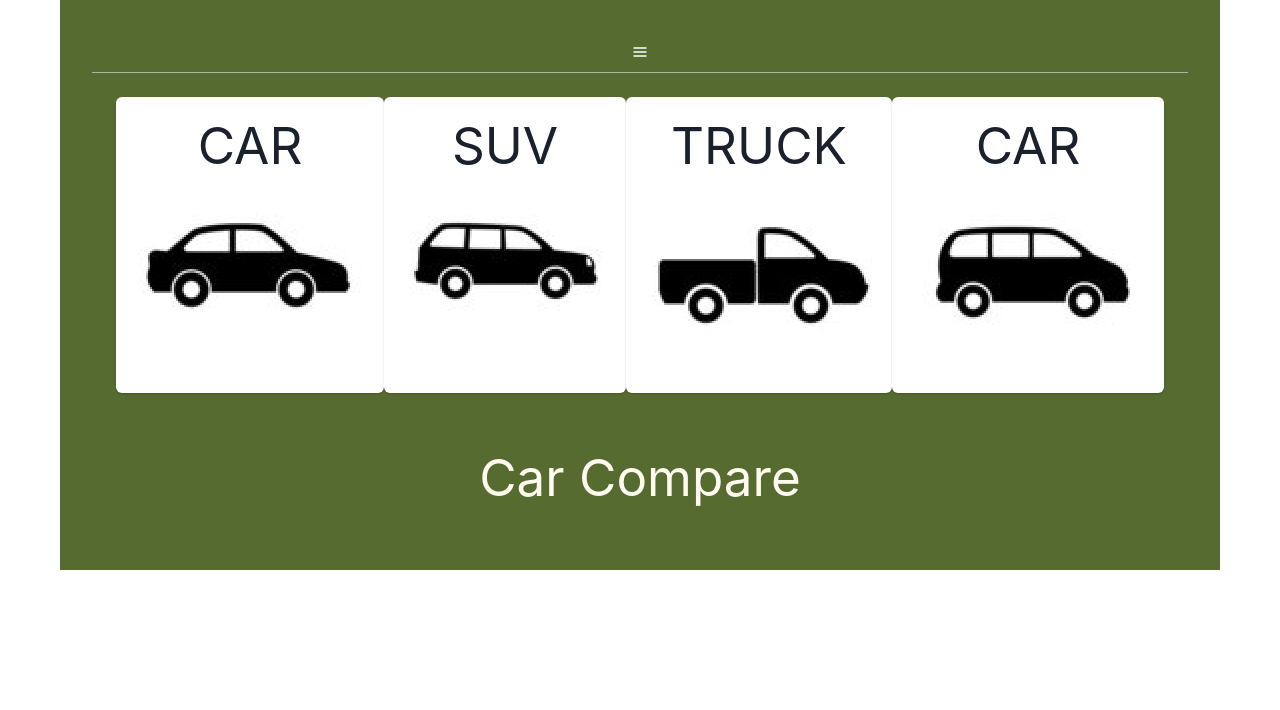
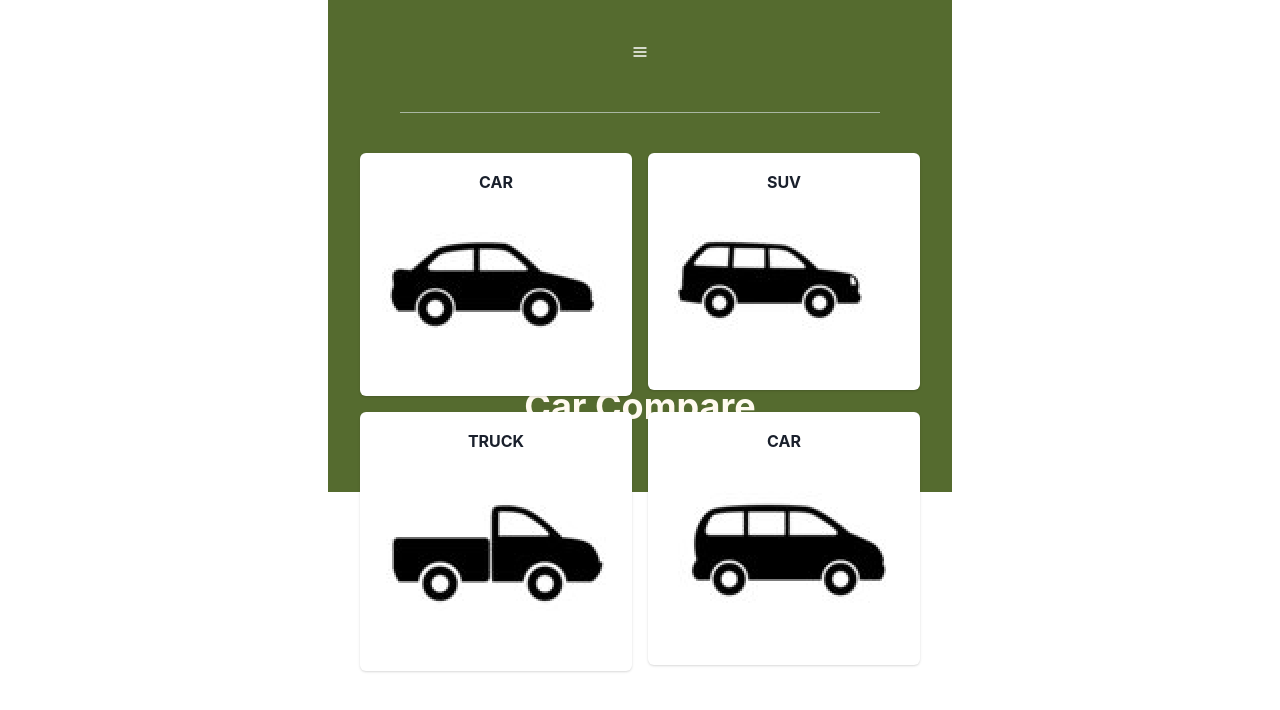
Before and after one commit to jackiebarry/car-project, a React (Vite) app: page / in a window 1280 px wide. Shown: the top 710 px of the page. Built offline with nearby package versions, Linux system fonts and the light colour scheme.

Commit message:
fixed divider spacing

```diff
--- a/src/CarCompare.jsx
+++ b/src/CarCompare.jsx
@@ -1,4 +1,4 @@
-import { Divider } from "@chakra-ui/react";
+import { Box, Divider } from "@chakra-ui/react";
 import CarSearch from "./CarSearch";
 
 import GoHome from "./GoHome";
@@ -9,7 +9,9 @@ const CarCompare = () => {
       <div>
         <GoHome path={"/"} />
       </div>
-      <Divider />
+      <Box position="relative" padding="10">
+        <Divider />
+      </Box>{" "}
       <CarSearch />
     </>
   );
--- a/src/CarSearch.jsx
+++ b/src/CarSearch.jsx
@@ -42,7 +42,11 @@ const CarSearch = () => {
                 return <option value={year}>{year}</option>;
               })}
           </Select>
-          <Select placeholder="Select Vehicle Make" onChange={onMakeSelect} size="sm">
+          <Select
+            placeholder="Select Vehicle Make"
+            onChange={onMakeSelect}
+            size="sm"
+          >
             {Array().fill(MakesArray).map}
             const make = MakesArray.name; return{" "}
             <option value={make}>{make}</option>;
--- a/src/FAQs.jsx
+++ b/src/FAQs.jsx
@@ -1,10 +1,12 @@
 import {
+  Box,
   Card,
   CardHeader,
   CardBody,
   CardFooter,
   Grid,
   GridItem,
+  Heading,
 } from "@chakra-ui/react";
 import GoHome from "./GoHome";
 import { Divider } from "@chakra-ui/react";
@@ -15,8 +17,10 @@ const FAQs = () => {
       <div>
         <GoHome path={"/"} />
       </div>
-      <Divider />
-      <Grid gap={6} templateRows="repeat(auto-fill, minmax(200px, 1fr))">
+      <Box position="relative" padding="10">
+        <Divider />
+      </Box>
+      <Grid gap={4} templateRows="repeat(auto-fill, minmax(200px, 1fr))">
         <GridItem>
           <Card
             direction={{ base: "column", sm: "row" }}
@@ -24,19 +28,20 @@ const FAQs = () => {
             variant="outline"
           >
             <CardHeader>
-              <h1 size="sm"> New vs Used</h1>
+              <Heading as="h4" size="md">
+                {" "}
+                New vs Used
+              </Heading>
             </CardHeader>
             <CardBody>
               <p>
                 The age old question - to buy new or used? What are the main
-                differences?
-                <br />
-                Buying a vehicle is a very personal decision, and most people
-                will have different priorities. Personally, I opted for a
-                certified pre-owned car. Buying a car that is a few years older
-                (2020) allowed me to get a higher trim level which had all the
-                features I wanted (the main one being a heated steering wheel).{" "}
-                <br />
+                differences? Buying a vehicle is a very personal decision, and
+                most people will have different priorities. Personally, I opted
+                for a certified pre-owned car. Buying a car that is a few years
+                older (2020) allowed me to get a higher trim level which had all
+                the features I wanted (the main one being a heated steering
+                wheel).{" "}
                 {/* <a href="investopedia.com/articles/pf/07/neworusedcar.asp"> More information here </a> */}
               </p>
             </CardBody>
@@ -50,7 +55,10 @@ const FAQs = () => {
             variant="outline"
           >
             <CardHeader>
-              <h1 size="sm"> MSRP</h1>
+              <Heading as="h4" size="md">
+                {" "}
+                MSRP
+              </Heading>
             </CardHeader>
             <CardBody>
               <p>
@@ -70,7 +78,10 @@ const FAQs = () => {
             variant="outline"
           >
             <CardHeader>
-              <h1 size="sm"> Trim</h1>
+              <Heading as="h4" size="md">
+                {" "}
+                Trim
+              </Heading>
             </CardHeader>
             <CardBody>
               <p>
--- a/src/Home.jsx
+++ b/src/Home.jsx
@@ -1,7 +1,7 @@
 import Car from "./Car";
 
 import { Card, CardHeader, CardBody, CardFooter } from "@chakra-ui/react";
-import { Divider } from "@chakra-ui/react";
+import { Box, Divider, Grid, GridItem, Heading } from "@chakra-ui/react";
 
 import carThumbnail from "./images/carThumbnail.png";
 import suvThumbnail from "./images/suvThumbnail.png";
@@ -14,47 +14,62 @@ const Home = () => {
     <>
       <NavBurger />
 
+      <Box position="relative" padding="10">
         <Divider />
-      <div className="thumbnails">
+      </Box>
+      <Grid
+        h="200px"
+        templateRows="repeat(2, 1fr)"
+        templateColumns="repeat(2, 1fr)"
+        gap={4}
+      >
+        <GridItem>
           <Card>
             <CardHeader>
-            <h1 size="sm"> CAR</h1>
+              <Heading size="sm"> CAR</Heading>
             </CardHeader>
             <CardBody>
               <Car className="thumbnail" imgUrl={carThumbnail} />
             </CardBody>
             <CardFooter>{/* <Button>View here</Button> */}</CardFooter>
           </Card>
+        </GridItem>
+        <GridItem>
           <Card>
             <CardHeader>
-            <h1 size="sm"> SUV</h1>
+              <Heading size="sm"> SUV</Heading>
             </CardHeader>
             <CardBody>
               <Car className="thumbnail" imgUrl={suvThumbnail} />
             </CardBody>
             <CardFooter>{/* <Button>View here</Button> */}</CardFooter>
           </Card>
+        </GridItem>
+        <GridItem>
           <Card>
             <CardHeader>
-            <h1 size="sm"> TRUCK</h1>
+              <Heading size="sm"> TRUCK</Heading>
             </CardHeader>
             <CardBody>
               <Car className="thumbnail" imgUrl={truckThumbnail} />
             </CardBody>
             <CardFooter>{/* <Button>View here</Button> */}</CardFooter>
           </Card>
+        </GridItem>
+        <GridItem>
           <Card>
             <CardHeader>
-            <h1 size="sm"> CAR</h1>
+              <Heading size="sm"> CAR</Heading>
             </CardHeader>
             <CardBody>
               <Car className="thumbnail" imgUrl={vanThumbnail} />
             </CardBody>
             <CardFooter>{/* <Button>View here</Button> */}</CardFooter>
           </Card>
-      </div>
-      <div className="title">
-        <h1>Car Compare</h1>
+        </GridItem>
+      </Grid>
+      <div className="title" padding="10">
+        <Heading>Car Compare</Heading>
       </div>
     </>
   );
--- a/src/Resources.jsx
+++ b/src/Resources.jsx
@@ -1,6 +1,6 @@
 import { Card, CardBody, SimpleGrid } from "@chakra-ui/react";
 import GoHome from "./GoHome";
-import { Divider } from "@chakra-ui/react";
+import { Box, Divider } from "@chakra-ui/react";
 import { Link } from "react-router-dom";
 import React from "react";
 
@@ -10,7 +10,9 @@ const Resources = () => {
       <div>
         <GoHome path={"/"} />
       </div>
-      <Divider />
+      <Box position="relative" padding="10">
+        <Divider />
+      </Box>
       <SimpleGrid
         spacing={4}
         templateColumns="repeat(auto-fill, minmax(200px, 1fr))"
--- a/src/SavedCars.jsx
+++ b/src/SavedCars.jsx
@@ -5,7 +5,7 @@ import {
   CardFooter,
   SimpleGrid,
 } from "@chakra-ui/react";
-import { Divider } from "@chakra-ui/react";
+import { Box, Divider } from "@chakra-ui/react";
 
 import GoHome from "./GoHome";
 
@@ -19,7 +19,9 @@ const SavedCars = () => {
       <div>
         <GoHome path={"/"} />
       </div>
-      <Divider />
+      <Box position="relative" padding="10">
+        <Divider />
+      </Box>
       <SimpleGrid
         spacing={4}
         templateColumns="repeat(auto-fill, minmax(200px, 1fr))"
```
Lines whose indentation alone changed are shown as unchanged.
